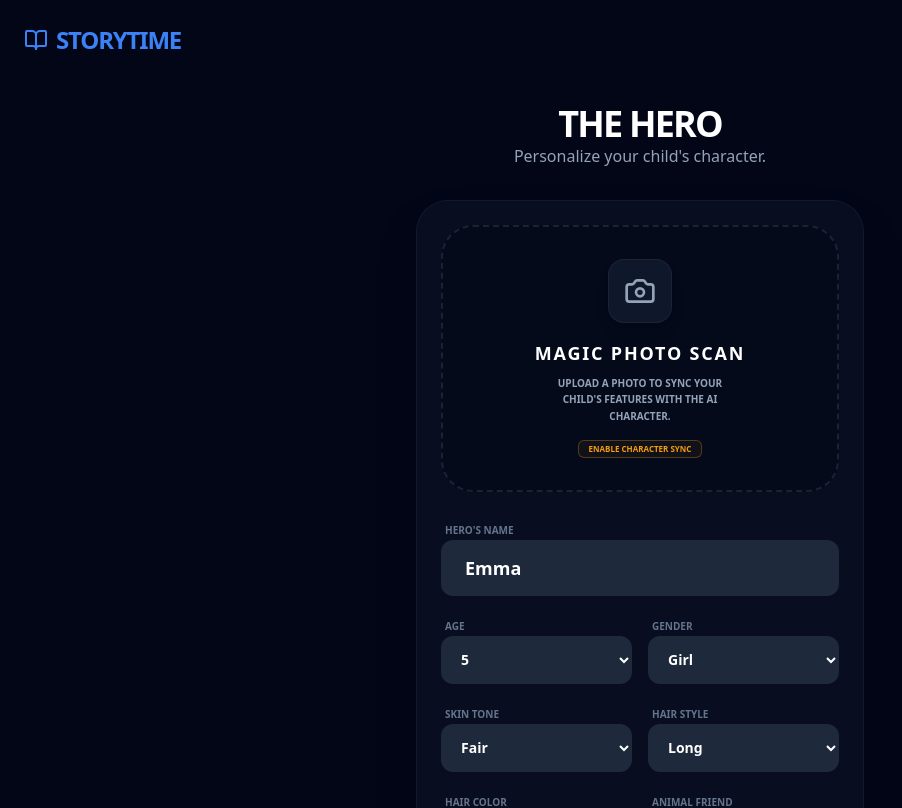
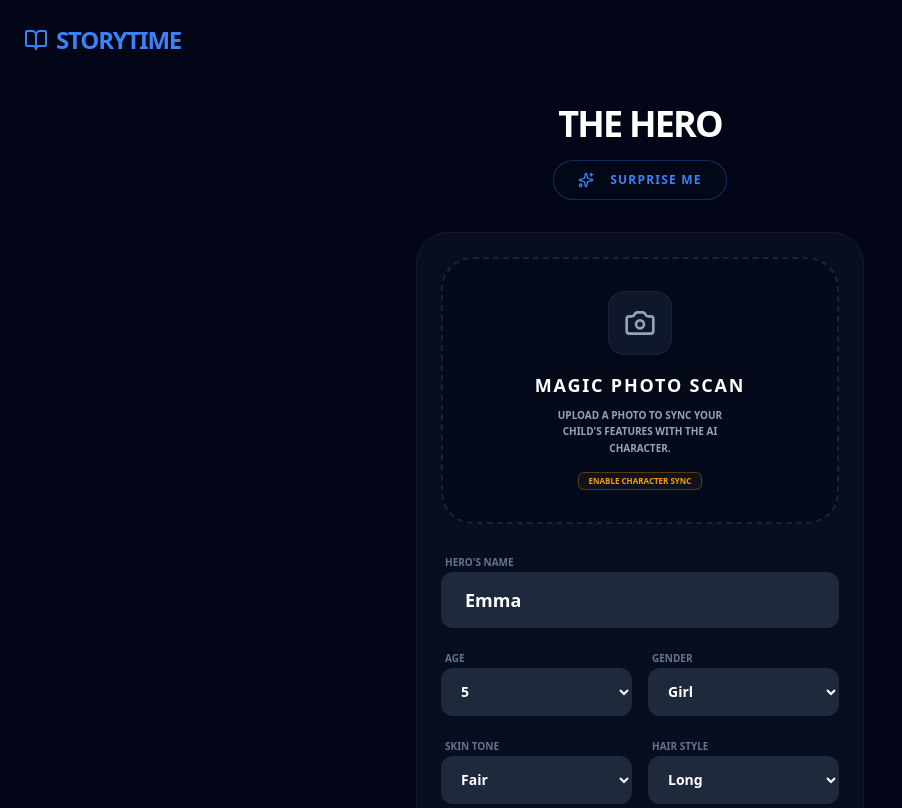
Before and after one commit to jammysunshine/story2, a React (Vite) app in the folder app/: page / in a window 1280 px wide. Shown: the top 808 px of the page, without its empty margins (0-902 px from the left). Built offline with nearby package versions, Linux system fonts and the light colour scheme.

Commit message:
Update MainCreator.tsx

```diff
--- a/app/src/pages/MainCreator.tsx
+++ b/app/src/pages/MainCreator.tsx
@@ -24,6 +24,13 @@ const options = {
   locations: ['Magical Forest', 'Deep Ocean', 'Outer Space', 'Castle', 'Dinosaur Jungle']
 }
 
+const randomNames = ['Emma', 'Liam', 'Olivia', 'Noah', 'Ava', 'William', 'Sophia', 'James', 'Isabella', 'Benjamin', 'Mia', 'Lucas', 'Charlotte', 'Henry', 'Amelia', 'Theo', 'Luna', 'Leo', 'Zoe', 'Jack'];
+const randomAnimals = ['Lion', 'Tiger', 'Elephant', 'Panda', 'Rabbit', 'Fox', 'Wolf', 'Bear', 'Owl', 'Dragon', 'Unicorn', 'Penguin', 'Giraffe', 'Monkey', 'Koala', 'Dolphin', 'Cat', 'Dog', 'Squirrel', 'Hedgehog', 'Turtle', 'Frog', 'Horse', 'Deer', 'Raccoon', 'Otter', 'Peacock', 'Parrot', 'Eagle', 'Hawk', 'Kangaroo', 'Cheetah', 'Leopard', 'Zebra', 'Gorilla', 'Chimpanzee', 'Crocodile', 'Alligator', 'Snake', 'Lizard', 'Butterfly', 'Bee', 'Crab', 'Octopus', 'Whale', 'Seal', 'Polar Bear', 'Camel', 'Rhino', 'Hippopotamus', 'Flamingo'];
+const randomLessons = ['Kindness', 'Courage', 'Friendship', 'Honesty', 'Respect', 'Responsibility', 'Patience', 'Generosity', 'Perseverance', 'Empathy', 'Sharing', 'Gratitude', 'Self-belief', 'Curiosity', 'Listening'];
+const randomOccasions = ['Everyday Adventure', 'Birthday Party', 'Christmas Eve', 'Thanksgiving Dinner', 'New Year\'s Celebration', 'First Day of School', 'Final Exams', 'Play Date', 'Summer Vacation', 'Bedtime Story', 'Rainy Day Fun', 'Grandparents\' Visit', 'Halloween Night', 'Easter Egg Hunt', 'Losing a First Tooth'];
+
+const getRandomItem = (array: string[]) => array[Math.floor(Math.random() * array.length)];
+
 export default function MainCreator() {
   const { toast } = useToast()
   const [step, setStep] = useState(1)
@@ -46,8 +53,29 @@ export default function MainCreator() {
     animal: 'Lion',
     characterStyle: 'Disney-inspired 3D render',
     location: 'Magical Forest',
-    lesson: 'Kindness'
+    lesson: 'Kindness',
+    occasion: 'Everyday Adventure'
   })
+
+  const randomizeFormData = () => {
+    setFormData({
+      childName: getRandomItem(randomNames),
+      age: (Math.floor(Math.random() * 8) + 3).toString(),
+      gender: getRandomItem(options.genders),
+      skinTone: getRandomItem(options.skinTones),
+      hairStyle: getRandomItem(options.hairStyles),
+      hairColor: getRandomItem(options.hairColors),
+      animal: getRandomItem(randomAnimals),
+      characterStyle: getRandomItem(options.styles),
+      location: getRandomItem(options.locations),
+      lesson: getRandomItem(randomLessons),
+      occasion: getRandomItem(randomOccasions)
+    });
+    toast({
+      title: "✨ Magic Applied!",
+      description: "We've picked some fun traits for you.",
+    });
+  };
 
   useEffect(() => {
     let interval: any;
@@ -199,9 +227,16 @@ export default function MainCreator() {
 
       {step === 1 && (
         <div className="max-w-md mx-auto space-y-8 animate-in fade-in slide-in-from-bottom-4 duration-700">
-          <div className="text-center">
+          <div className="flex flex-col items-center gap-4 text-center">
             <h2 className="text-4xl font-black uppercase tracking-tighter text-white">The Hero</h2>
-            <p className="text-slate-400">Personalize your child's character.</p>
+            <Button
+              variant="outline"
+              onClick={randomizeFormData}
+              className="rounded-full border-primary/30 text-primary hover:bg-primary/10 h-10 px-6 text-xs font-black uppercase tracking-widest"
+            >
+              <Sparkles className="w-4 h-4 mr-2" />
+              Surprise Me
+            </Button>
           </div>
 
           <div className="bg-slate-900/50 p-6 rounded-[2rem] border border-white/5 shadow-2xl space-y-6">
```
